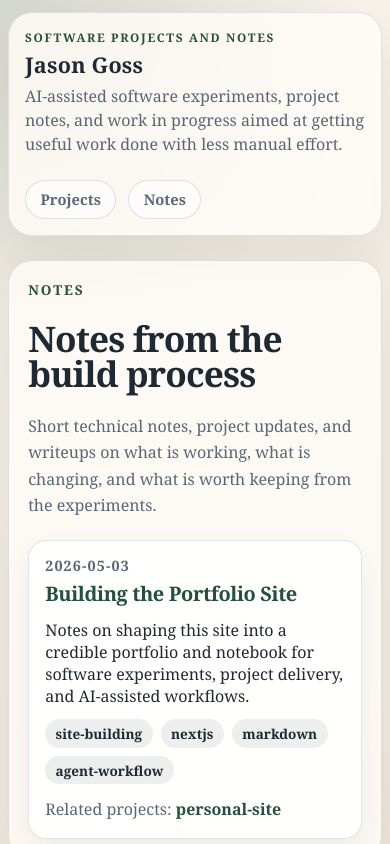
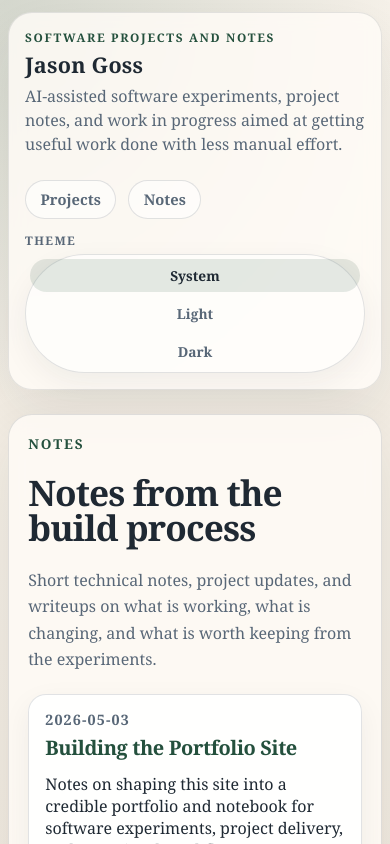
Before and after one commit to jjmgoss/personal-site, a Next.js app: page /writing in a window 390 px wide. Shown: the top 844 px of the page. Built offline with nearby package versions, Linux system fonts and the light colour scheme.

Commit message:
Add dark mode with manual toggle

```diff
--- a/app/globals.css
+++ b/app/globals.css
@@ -1,15 +1,49 @@
 :root {
   color-scheme: light;
   --background: #efe7db;
+  --background-base: #f7f2ea;
   --surface: rgba(255, 252, 247, 0.82);
   --surface-strong: rgba(255, 255, 255, 0.93);
+  --surface-muted: rgba(255, 255, 255, 0.58);
+  --surface-subtle: rgba(255, 255, 255, 0.56);
   --border: rgba(47, 58, 71, 0.14);
   --foreground: #1f2933;
   --muted: #586777;
   --accent: #24503d;
   --accent-soft: rgba(36, 80, 61, 0.12);
+  --interactive-surface: rgba(255, 255, 255, 0.55);
+  --interactive-surface-hover: rgba(255, 255, 255, 0.88);
+  --visual-surface: linear-gradient(180deg, rgba(255, 255, 255, 0.96), rgba(239, 231, 219, 0.92));
+  --tag-surface: rgba(31, 41, 55, 0.08);
+  --hero-glow: rgba(36, 80, 61, 0.12);
+  --background-glow-top: rgba(36, 80, 61, 0.16);
+  --background-glow-bottom: rgba(157, 101, 72, 0.08);
   --shadow: 0 24px 60px rgba(20, 28, 38, 0.09);
   --shadow-soft: 0 10px 30px rgba(20, 28, 38, 0.06);
+}
+
+:root[data-theme='dark'] {
+  color-scheme: dark;
+  --background: #121a17;
+  --background-base: #1a2420;
+  --surface: rgba(16, 24, 21, 0.84);
+  --surface-strong: rgba(23, 33, 29, 0.94);
+  --surface-muted: rgba(23, 33, 29, 0.78);
+  --surface-subtle: rgba(23, 33, 29, 0.74);
+  --border: rgba(214, 224, 217, 0.14);
+  --foreground: #ebf0eb;
+  --muted: #b2beb6;
+  --accent: #9bc0a8;
+  --accent-soft: rgba(155, 192, 168, 0.18);
+  --interactive-surface: rgba(29, 39, 35, 0.76);
+  --interactive-surface-hover: rgba(36, 48, 43, 0.94);
+  --visual-surface: linear-gradient(180deg, rgba(28, 38, 34, 0.96), rgba(17, 24, 21, 0.94));
+  --tag-surface: rgba(235, 240, 235, 0.12);
+  --hero-glow: rgba(120, 164, 141, 0.16);
+  --background-glow-top: rgba(120, 164, 141, 0.2);
+  --background-glow-bottom: rgba(143, 104, 83, 0.14);
+  --shadow: 0 24px 60px rgba(0, 0, 0, 0.3);
+  --shadow-soft: 0 10px 30px rgba(0, 0, 0, 0.24);
 }
 
 * {
@@ -19,15 +53,23 @@
 html {
   font-family: Georgia, 'Times New Roman', serif;
   background:
-    radial-gradient(circle at top left, rgba(36, 80, 61, 0.16), transparent 32%),
-    radial-gradient(circle at bottom right, rgba(157, 101, 72, 0.08), transparent 28%),
-    linear-gradient(180deg, #f7f2ea 0%, var(--background) 100%);
+    radial-gradient(circle at top left, var(--background-glow-top), transparent 32%),
+    radial-gradient(circle at bottom right, var(--background-glow-bottom), transparent 28%),
+    linear-gradient(180deg, var(--background-base) 0%, var(--background) 100%);
   color: var(--foreground);
 }
 
 body {
   margin: 0;
   min-height: 100vh;
+  background: transparent;
+}
+
+button,
+input,
+select,
+textarea {
+  font: inherit;
 }
 
 a {
@@ -57,6 +99,12 @@ a {
   background: var(--surface);
   box-shadow: var(--shadow);
   backdrop-filter: blur(8px);
+}
+
+.site-header-actions {
+  display: grid;
+  gap: 0.8rem;
+  justify-items: end;
 }
 
 .site-brand {
@@ -102,7 +150,7 @@ a {
   padding: 0.55rem 0.9rem;
   border: 1px solid var(--border);
   border-radius: 999px;
-  background: rgba(255, 255, 255, 0.55);
+  background: var(--interactive-surface);
   color: var(--muted);
   font-size: 0.92rem;
   font-weight: 700;
@@ -110,9 +158,76 @@ a {
 }
 
 .site-nav-link:hover {
-  border-color: rgba(36, 80, 61, 0.28);
-  background: rgba(255, 255, 255, 0.88);
+  border-color: color-mix(in srgb, var(--accent) 40%, transparent);
+  background: var(--interactive-surface-hover);
   color: var(--foreground);
+}
+
+.theme-control {
+  display: grid;
+  gap: 0.35rem;
+  justify-items: end;
+}
+
+.theme-control-label {
+  margin: 0;
+  color: var(--muted);
+  font-size: 0.74rem;
+  font-weight: 700;
+  letter-spacing: 0.12em;
+  text-transform: uppercase;
+}
+
+.theme-switcher {
+  display: inline-grid;
+  grid-auto-flow: column;
+  gap: 0.3rem;
+  padding: 0.25rem;
+  border: 1px solid var(--border);
+  border-radius: 999px;
+  background: var(--interactive-surface);
+  box-shadow: var(--shadow-soft);
+}
+
+.theme-option {
+  position: relative;
+  display: inline-flex;
+  cursor: pointer;
+}
+
+.theme-option input {
+  position: absolute;
+  inset: 0;
+  opacity: 0;
+}
+
+.theme-option span {
+  display: inline-flex;
+  align-items: center;
+  justify-content: center;
+  min-width: 4.35rem;
+  padding: 0.45rem 0.8rem;
+  border-radius: 999px;
+  color: var(--muted);
+  font-size: 0.86rem;
+  font-weight: 700;
+  transition: background-color 120ms ease, color 120ms ease;
+}
+
+.theme-option:hover span {
+  background: var(--interactive-surface-hover);
+  color: var(--foreground);
+}
+
+.theme-option[data-active='true'] span {
+  background: var(--accent-soft);
+  color: var(--foreground);
+}
+
+.theme-option input:focus-visible + span,
+a:focus-visible {
+  outline: 2px solid var(--accent);
+  outline-offset: 3px;
 }
 
 .site-main {
@@ -237,7 +352,7 @@ h3 {
   position: absolute;
   inset: auto -10% -35% 35%;
   height: 16rem;
-  background: radial-gradient(circle, rgba(36, 80, 61, 0.12), transparent 62%);
+  background: radial-gradient(circle, var(--hero-glow), transparent 62%);
   pointer-events: none;
 }
 
@@ -259,7 +374,7 @@ h3 {
   padding: 0.75rem 1.05rem;
   border-radius: 999px;
   background: var(--accent);
-  color: #f6f3ee;
+  color: var(--background-base);
   box-shadow: var(--shadow-soft);
 }
 
@@ -341,9 +456,9 @@ h3 {
   display: grid;
   gap: 0.45rem;
   padding: 0.95rem 1rem;
-  border: 1px solid rgba(47, 58, 71, 0.12);
+  border: 1px solid var(--border);
   border-radius: 16px;
-  background: rgba(255, 255, 255, 0.58);
+  background: var(--surface-muted);
 }
 
 .note-spotlight p {
@@ -372,9 +487,9 @@ h3 {
 .project-card-visual {
   display: block;
   overflow: hidden;
-  border: 1px solid rgba(36, 80, 61, 0.12);
+  border: 1px solid var(--accent-soft);
   border-radius: 12px;
-  background: linear-gradient(180deg, rgba(255, 255, 255, 0.96), rgba(239, 231, 219, 0.92));
+  background: var(--visual-surface);
 }
 
 .project-card-image {
@@ -474,8 +589,8 @@ h3 {
   aspect-ratio: 16 / 10;
   object-fit: cover;
   border-radius: 12px;
-  border: 1px solid rgba(36, 80, 61, 0.12);
-  background: linear-gradient(180deg, rgba(255, 255, 255, 0.95), rgba(239, 231, 219, 0.9));
+  border: 1px solid var(--accent-soft);
+  background: var(--visual-surface);
 }
 
 .project-screenshot-card figcaption {
@@ -496,7 +611,7 @@ h3 {
   padding: 0.85rem 1rem;
   border: 1px solid var(--border);
   border-radius: 16px;
-  background: rgba(255, 255, 255, 0.56);
+  background: var(--surface-subtle);
 }
 
 .project-facts dt,
@@ -577,7 +692,7 @@ h3 {
 .tag-pill {
   padding: 0.3rem 0.65rem;
   border-radius: 999px;
-  background: rgba(31, 41, 55, 0.08);
+  background: var(--tag-surface);
   color: var(--foreground);
   font-size: 0.85rem;
   font-weight: 700;
@@ -609,8 +724,23 @@ h3 {
     padding: 1rem;
   }
 
+  .site-header-actions,
+  .theme-control {
+    width: 100%;
+    justify-items: start;
+  }
+
   .site-nav {
     justify-content: flex-start;
+  }
+
+  .theme-switcher {
+    width: 100%;
+    grid-auto-flow: row;
+  }
+
+  .theme-option span {
+    width: 100%;
   }
 
   .site-footer {
--- a/app/layout.tsx
+++ b/app/layout.tsx
@@ -1,5 +1,6 @@
 import type { Metadata } from 'next';
 import Link from 'next/link';
+import { ThemeToggle, themeBootstrapScript } from '@/components/theme-toggle';
 import { getSiteConfig } from '@/lib/content/site';
 import './globals.css';
 
@@ -23,7 +24,10 @@ export default async function RootLayout({
   const siteConfig = await getSiteConfig();
 
   return (
-    <html lang="en">
+    <html lang="en" suppressHydrationWarning>
+      <head>
+        <script dangerouslySetInnerHTML={{ __html: themeBootstrapScript }} />
+      </head>
       <body>
         <div className="site-shell">
           <div className="site-frame">
@@ -35,6 +39,7 @@ export default async function RootLayout({
                 </Link>
                 <p className="site-subtitle">{siteConfig.headerSubtitle}</p>
               </div>
+              <div className="site-header-actions">
                 <nav aria-label="Primary">
                   <ul className="site-nav">
                     {siteConfig.primaryNav.map((item) => (
@@ -46,6 +51,8 @@ export default async function RootLayout({
                     ))}
                   </ul>
                 </nav>
+                <ThemeToggle />
+              </div>
             </header>
             <main className="site-main">{children}</main>
             <footer className="site-footer">
--- /dev/null
+++ b/components/theme-toggle.tsx
@@ -0,0 +1,131 @@
+'use client';
+
+import { useEffect, useState } from 'react';
+
+type ThemePreference = 'system' | 'light' | 'dark';
+type ResolvedTheme = Exclude<ThemePreference, 'system'>;
+
+const THEME_STORAGE_KEY = 'theme-preference';
+const THEME_MEDIA_QUERY = '(prefers-color-scheme: dark)';
+
+const themeOptions: Array<{ value: ThemePreference; label: string }> = [
+  { value: 'system', label: 'System' },
+  { value: 'light', label: 'Light' },
+  { value: 'dark', label: 'Dark' },
+];
+
+function resolveTheme(preference: ThemePreference, matchesDarkMode: boolean): ResolvedTheme {
+  if (preference === 'system') {
+    return matchesDarkMode ? 'dark' : 'light';
+  }
+
+  return preference;
+}
+
+function applyTheme(preference: ThemePreference, matchesDarkMode: boolean) {
+  const resolvedTheme = resolveTheme(preference, matchesDarkMode);
+  const root = document.documentElement;
+
+  root.dataset.themePreference = preference;
+  root.dataset.theme = resolvedTheme;
+  root.style.colorScheme = resolvedTheme;
+}
+
+function readStoredPreference(): ThemePreference {
+  const storedValue = window.localStorage.getItem(THEME_STORAGE_KEY);
+
+  if (storedValue === 'light' || storedValue === 'dark') {
+    return storedValue;
+  }
+
+  return 'system';
+}
+
+export const themeBootstrapScript = `(() => {
+  const storageKey = '${THEME_STORAGE_KEY}';
+  const mediaQuery = '${THEME_MEDIA_QUERY}';
+  const root = document.documentElement;
+  const resolveTheme = (preference, matchesDarkMode) =>
+    preference === 'system' ? (matchesDarkMode ? 'dark' : 'light') : preference;
+
+  try {
+    const storedValue = window.localStorage.getItem(storageKey);
+    const preference = storedValue === 'light' || storedValue === 'dark' ? storedValue : 'system';
+    const matchesDarkMode = window.matchMedia(mediaQuery).matches;
+    const resolvedTheme = resolveTheme(preference, matchesDarkMode);
+
+    root.dataset.themePreference = preference;
+    root.dataset.theme = resolvedTheme;
+    root.style.colorScheme = resolvedTheme;
+  } catch {
+    const matchesDarkMode = window.matchMedia(mediaQuery).matches;
+    const resolvedTheme = matchesDarkMode ? 'dark' : 'light';
+
+    root.dataset.themePreference = 'system';
+    root.dataset.theme = resolvedTheme;
+    root.style.colorScheme = resolvedTheme;
+  }
+})();`;
+
+export function ThemeToggle() {
+  const [preference, setPreference] = useState<ThemePreference>('system');
+
+  useEffect(() => {
+    const mediaQueryList = window.matchMedia(THEME_MEDIA_QUERY);
+    const currentPreference = readStoredPreference();
+
+    setPreference(currentPreference);
+    applyTheme(currentPreference, mediaQueryList.matches);
+
+    const handleSystemThemeChange = (event: MediaQueryListEvent) => {
+      if (readStoredPreference() === 'system') {
+        applyTheme('system', event.matches);
+        setPreference('system');
+      }
+    };
+
+    mediaQueryList.addEventListener('change', handleSystemThemeChange);
+
+    return () => {
+      mediaQueryList.removeEventListener('change', handleSystemThemeChange);
+    };
+  }, []);
+
+  function updatePreference(nextPreference: ThemePreference) {
+    const mediaQueryList = window.matchMedia(THEME_MEDIA_QUERY);
+
+    setPreference(nextPreference);
+
+    if (nextPreference === 'system') {
+      window.localStorage.removeItem(THEME_STORAGE_KEY);
+    } else {
+      window.localStorage.setItem(THEME_STORAGE_KEY, nextPreference);
+    }
+
+    applyTheme(nextPreference, mediaQueryList.matches);
+  }
+
+  return (
+    <div className="theme-control">
+      <p className="theme-control-label">Theme</p>
+      <div aria-label="Theme" className="theme-switcher" role="radiogroup">
+        {themeOptions.map((option) => {
+          const isActive = preference === option.value;
+
+          return (
+            <label className="theme-option" data-active={isActive} key={option.value}>
+              <input
+                checked={isActive}
+                name="theme-preference"
+                onChange={() => updatePreference(option.value)}
+                type="radio"
+                value={option.value}
+              />
+              <span>{option.label}</span>
+            </label>
+          );
+        })}
+      </div>
+    </div>
+  );
+}
```
Also changed, not shown: 2 other files (tests, documents, lock files or other folders). Lines whose indentation alone changed are shown as unchanged.
